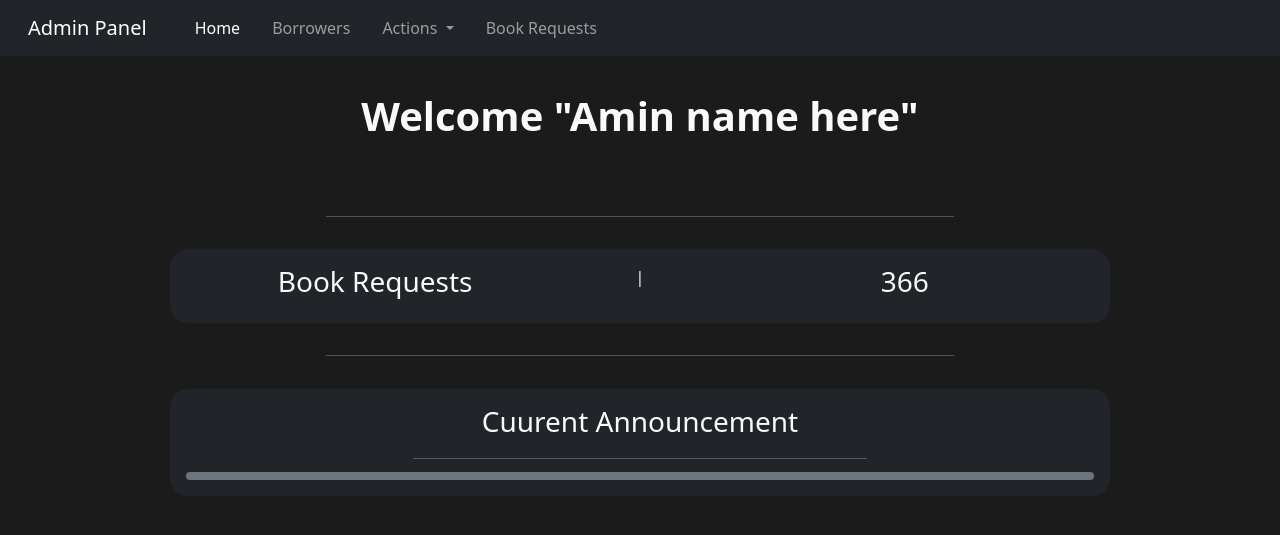
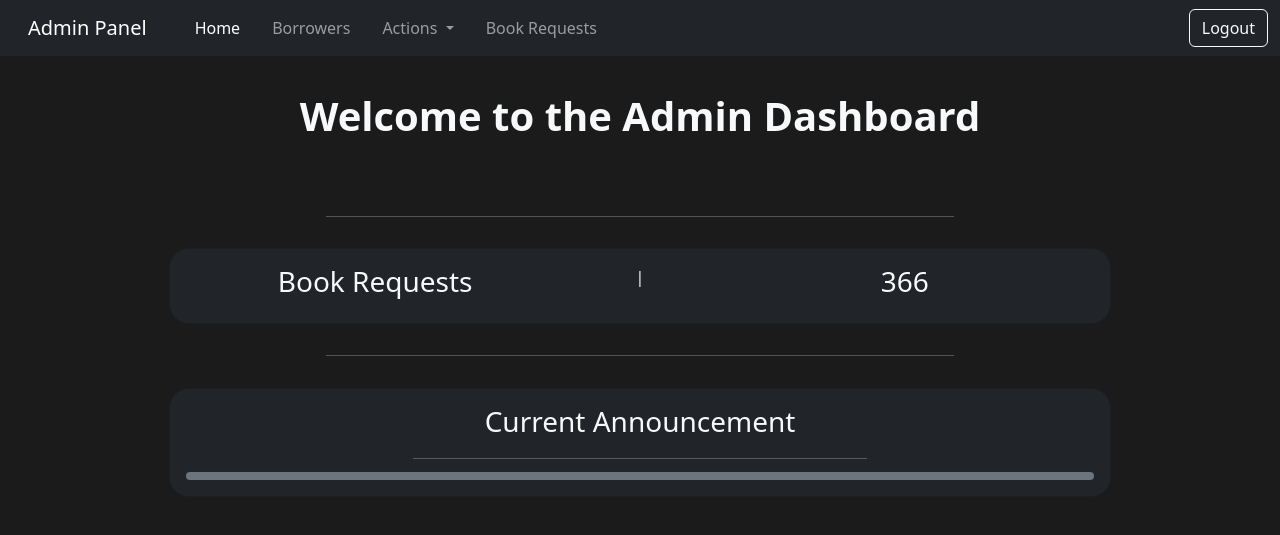
Before and after one commit to Faisal-Alagla/Library_App_Admin, a PHP site: page /Pages/home.php in a window 1280 px wide. Shown: the top 535 px of the page. Run offline with PHP 8.4, Linux system fonts and the light colour scheme; some libraries are stand-ins or nearby versions.

Commit message:
some fixes

```diff
--- a/Pages/home.php
+++ b/Pages/home.php
@@ -6,7 +6,7 @@ session_start();
 <div class="container-fluid">
   <!--Welcome Messsage start-->
   <div class="d-flex justify-content-center align-items-center" style="height: 10vw">
-    <h1 class="text-light fw-bold">Welcome "Amin name here"</h1>
+    <h1 class="text-light fw-bold">Welcome to the Admin Dashboard</h1>
   </div>
   <!--Welcome Messsage end-->
 
@@ -43,7 +43,7 @@ session_start();
     <div class="card bg-dark w-75" style="border-radius: 20px">
       <div class="card-body d-flex flex-column justify-content-center">
         <div class="text-center">
-          <h3 class="text-light">Cuurent Announcement</h3>
+          <h3 class="text-light">Current Announcement</h3>
         </div>
         <div class="d-flex justify-content-center align-items-center" style="height: 2vw">
           <hr class="text-light w-50" />
--- a/db/logout_action.php
+++ b/db/logout_action.php
@@ -0,0 +1,6 @@
+<?php
+session_start();
+session_destroy();
+
+header('location: ../index.php');
+?>
--- a/includes/header.php
+++ b/includes/header.php
@@ -41,10 +41,9 @@
                 <a class="nav-link" href="#" tabindex="-1" aria-disabled="true">Book Requests</a>
               </li>
             </ul>
-            <!-- <form class="d-flex">
-              <input class="form-control me-2" type="search" placeholder="Search" aria-label="Search">
-              <button class="btn btn-outline-light" type="submit">Search</button>
-            </form> -->
+            <form class="d-flex" method="post" action="../db/logout_action.php">
+              <button class="btn btn-outline-light" type="logout" name="logout">Logout</button>
+            </form>
           </div>
         </div>
       </nav>
--- a/index.php
+++ b/index.php
@@ -1,7 +1,6 @@
 <?php
-    include("db/config.php");
-
-    if (!isset($_SESSION['user'])){
+    session_start();
+    if (!isset($_SESSION['success_login'])){
         header("location: pages/login.php");
     }else {
         header("location: pages/home.php");
```
